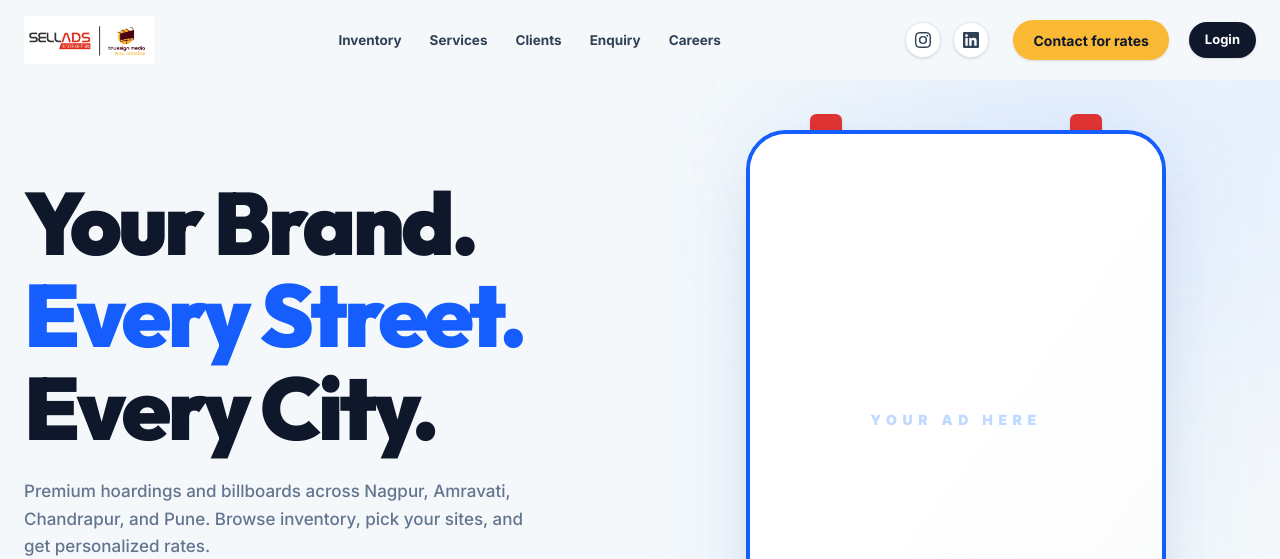
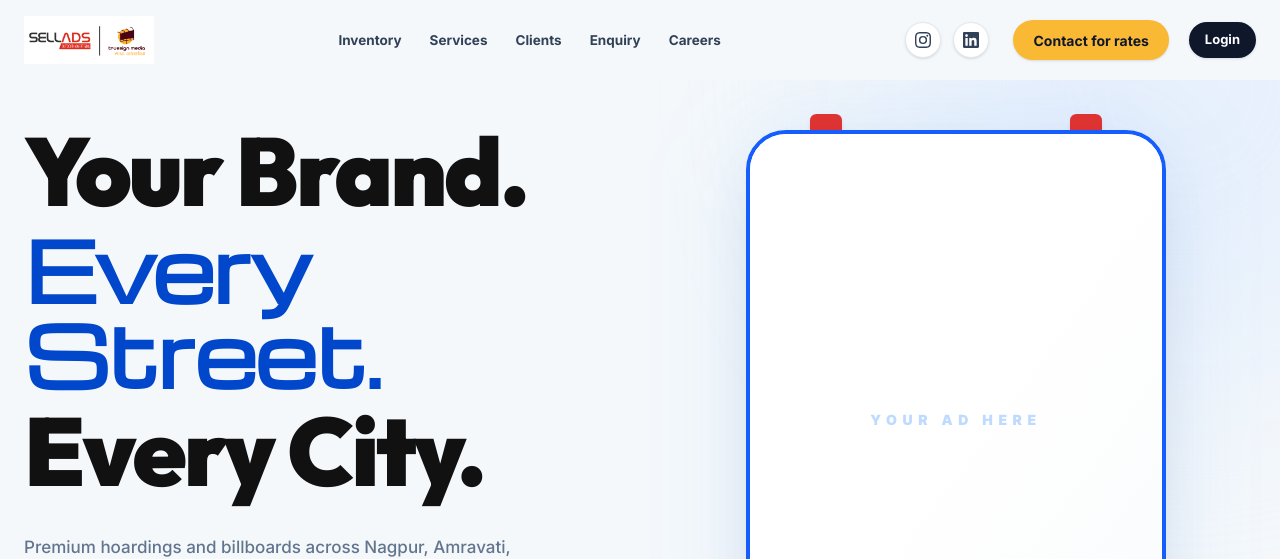
Before and after one commit to 9125aditya/Hording-dashboard, a Next.js app: page / in a window 1280 px wide. Shown: the top 559 px of the page. Built offline with nearby package versions, Linux system fonts and the light colour scheme; no server answers.

Commit message:
style: updated hero typography to use michroma font for middle line and matched exact requested styling

```diff
--- a/src/app/(public)/page.tsx
+++ b/src/app/(public)/page.tsx
@@ -20,10 +20,10 @@ export default function PublicHomePage() {
             <div className="flex flex-col items-start max-w-2xl">
 
               <AnimateOnScroll animation="fade-right" delay={100} duration={700}>
-                <h1 className="text-6xl sm:text-7xl lg:text-[5.5rem] font-black tracking-[-0.04em] leading-[1.05] mb-6">
-                  <span className="text-slate-900 block">Your Brand.</span>
-                  <span className="text-blue-600 block">Every Street.</span>
-                  <span className="text-slate-900 block">Every City.</span>
+                <h1 className="text-[3.5rem] sm:text-6xl lg:text-[6rem] font-black tracking-[-0.03em] leading-[1.05] mb-8">
+                  <span className="text-[#111111] block">Your Brand.</span>
+                  <span className="text-[#0047cc] block font-[family-name:var(--font-michroma)] font-bold tracking-tight text-[0.85em] py-1">Every Street.</span>
+                  <span className="text-[#111111] block">Every City.</span>
                 </h1>
               </AnimateOnScroll>
 
--- a/src/app/layout.tsx
+++ b/src/app/layout.tsx
@@ -1,5 +1,5 @@
 import type { Metadata } from "next";
-import { Inter, Outfit, JetBrains_Mono } from "next/font/google";
+import { Inter, Outfit, JetBrains_Mono, Michroma } from "next/font/google";
 import "./globals.css";
 
 const inter = Inter({
@@ -9,6 +9,12 @@ const inter = Inter({
 
 const outfit = Outfit({
   variable: "--font-display",
+  subsets: ["latin"],
+});
+
+const michroma = Michroma({
+  weight: ["400"],
+  variable: "--font-michroma",
   subsets: ["latin"],
 });
 
@@ -30,7 +36,7 @@ export default function RootLayout({
   return (
     <html
       lang="en"
-      className={`${inter.variable} ${outfit.variable} ${jetbrainsMono.variable} h-full antialiased`}
+      className={`${inter.variable} ${outfit.variable} ${jetbrainsMono.variable} ${michroma.variable} h-full antialiased`}
     >
       <body className="min-h-full flex flex-col font-sans selection:bg-primary/20 selection:text-primary">
         {children}
```
